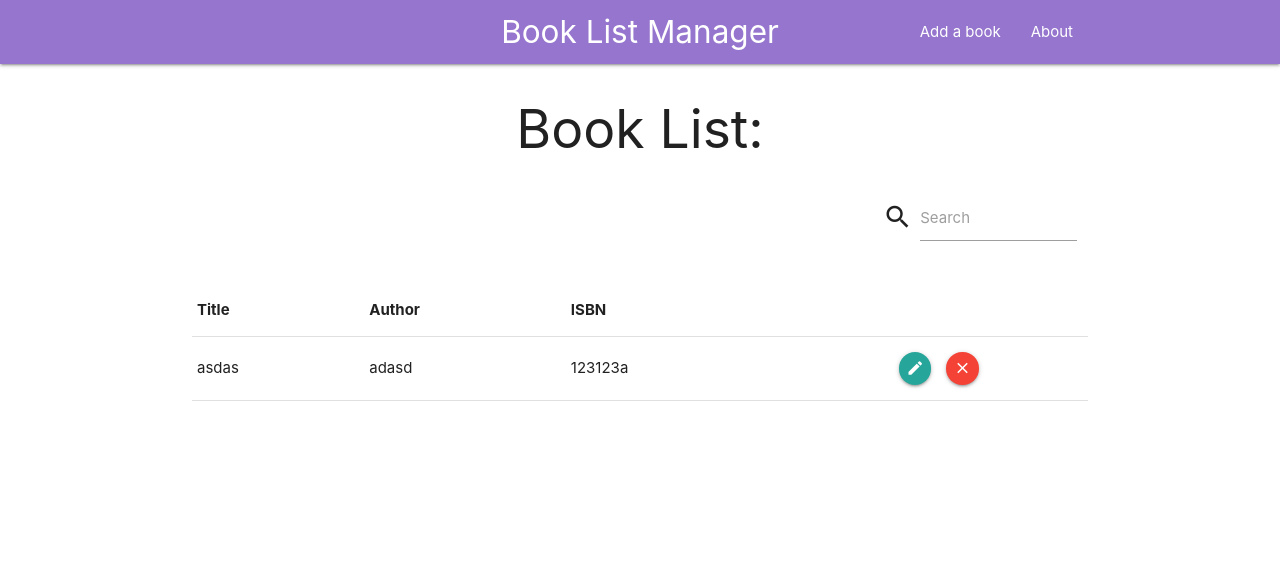
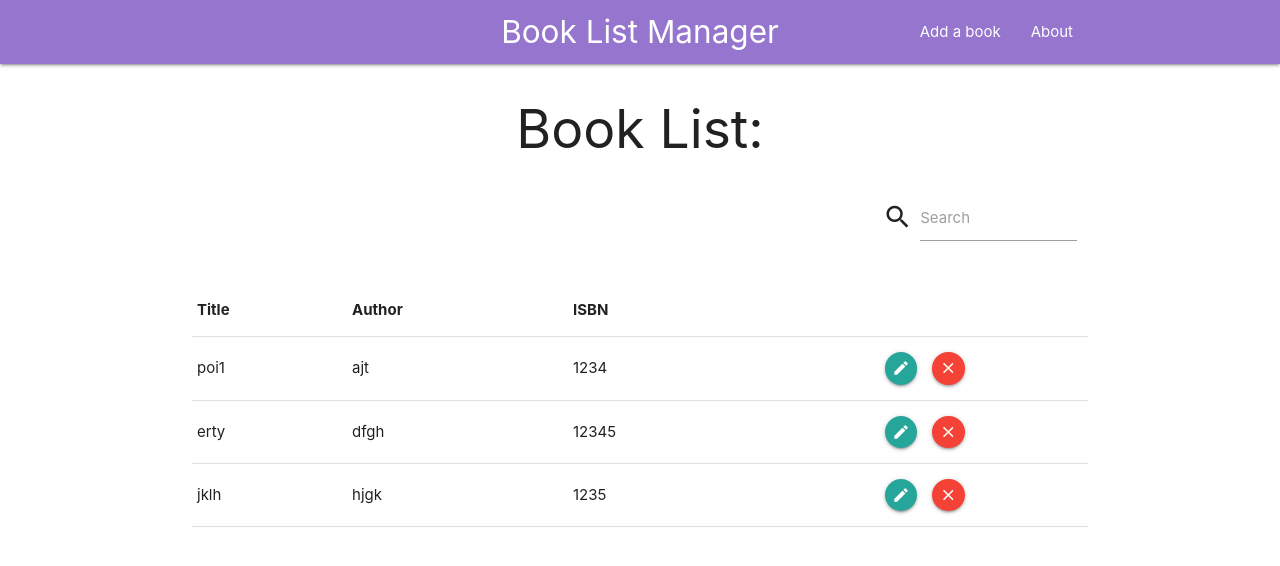
Before and after one commit to DrJulik/book_manager_react, a React (Create React App) app: page / in a window 1280 px wide. Shown: the top 566 px of the page. Built offline with nearby package versions, Linux system fonts and the light colour scheme; data requests are answered from the project's data file.

Commit message:
made search work

```diff
--- a/db.json
+++ b/db.json
@@ -1,10 +1,22 @@
 {
   "books": [
     {
-      "title": "asdas",
-      "author": "adasd",
-      "isbn": "123123a",
-      "id": 1
+      "title": "poi1",
+      "author": "ajt",
+      "isbn": "1234",
+      "id": 2
+    },
+    {
+      "title": "erty",
+      "author": "dfgh",
+      "isbn": "12345",
+      "id": 3
+    },
+    {
+      "title": "jklh",
+      "author": "hjgk",
+      "isbn": "1235",
+      "id": 4
     }
   ]
 }
--- a/package.json
+++ b/package.json
@@ -7,6 +7,7 @@
     "@testing-library/react": "^9.5.0",
     "@testing-library/user-event": "^7.2.1",
     "axios": "^0.19.2",
+    "classnames": "^2.2.6",
     "materialize-css": "^1.0.0-rc.2",
     "react": "^16.13.0",
     "react-dom": "^16.13.0",
--- a/src/components/Books/AddBook.js
+++ b/src/components/Books/AddBook.js
@@ -1,5 +1,6 @@
 import React, { Component } from "react";
 import axios from "axios";
+import classnames from "classnames";
 // import { v4 as uuidv4 } from "uuid";
 import { Consumer } from "../../context/context";
 
@@ -7,7 +8,8 @@ class AddBook extends Component {
 	state = {
 		title: "",
 		author: "",
-		isbn: ""
+		isbn: "",
+		errors: {}
 	};
 
 	onChange = e => {
@@ -17,6 +19,20 @@ class AddBook extends Component {
 	onSubmit = async (dispatch, e) => {
 		e.preventDefault();
 		const { title, author, isbn } = this.state;
+
+		// checking for errors
+		if (title === "") {
+			this.setState({ errors: { title: "Title is required!" } });
+			return;
+		}
+		if (author === "") {
+			this.setState({ errors: { author: "Author is required!" } });
+			return;
+		}
+		if (isbn === "") {
+			this.setState({ errors: { isbn: "Isbn is required!" } });
+			return;
+		}
 
 		const newBook = {
 			// id: uuidv4(),
@@ -40,7 +56,7 @@ class AddBook extends Component {
 	};
 
 	render() {
-		const { title, author, isbn } = this.state;
+		const { title, author, isbn, errors } = this.state;
 		return (
 			<Consumer>
 				{value => {
@@ -55,30 +71,42 @@ class AddBook extends Component {
 								>
 									<div className="input-field col s12">
 										<input
+											className={classnames("", { invalid: errors.title })}
 											value={title}
 											name="title"
 											type="text"
 											onChange={this.onChange}
 										/>
 										<label htmlFor="title">Title</label>
+										{errors.title ? (
+											<p style={{ color: "red" }}>{errors.title}</p>
+										) : null}
 									</div>
 									<div className="input-field col s12">
 										<input
+											className={classnames("", { invalid: errors.author })}
 											value={author}
 											name="author"
 											type="text"
 											onChange={this.onChange}
 										/>
 										<label htmlFor="author">Author</label>
+										{errors.author ? (
+											<p style={{ color: "red" }}>{errors.author}</p>
+										) : null}
 									</div>
 									<div className="input-field col s12 ">
 										<input
+											className={classnames("", { invalid: errors.isbn })}
 											value={isbn}
 											name="isbn"
 											type="text"
 											onChange={this.onChange}
 										/>
 										<label htmlFor="isbn">ISBN</label>
+										{errors.isbn ? (
+											<p style={{ color: "red" }}>{errors.isbn}</p>
+										) : null}
 									</div>
 									<div className="input-field col s12">
 										<button
--- a/src/components/Books/Books.js
+++ b/src/components/Books/Books.js
@@ -1,18 +1,45 @@
 import React, { Component } from "react";
 import Book from "./Book";
-import Search from "./Search";
+// import Search from "./Search";
 import { Consumer } from "../../context/context";
 
 class Books extends Component {
+	state = {
+		search: ""
+	};
+
+	searchHandler = e => {
+		this.setState({ search: e.target.value });
+	};
+
 	render() {
 		return (
 			<Consumer>
 				{value => {
 					const { books } = value;
+					let filteredBooks = books.filter(
+						book =>
+							book.title.includes(this.state.search) ||
+							book.author.includes(this.state.search) ||
+							book.isbn.includes(this.state.search)
+					);
 					return (
 						<div>
 							<h2>Book List:</h2>
-							<Search />
+							{/* Testing this way of searching */}
+							<div className="row">
+								<div className="input-field col s3 right">
+									<i className="material-icons prefix">search</i>
+									<input
+										name="search"
+										type="text"
+										onChange={this.searchHandler}
+									/>
+									<label htmlFor="search" style={{ pointerEvents: "none" }}>
+										Search
+									</label>
+								</div>
+							</div>
 							<table className="highlight">
 								<thead>
 									<tr>
@@ -24,7 +51,7 @@ class Books extends Component {
 								</thead>
 
 								<tbody>
-									{books.map(book => {
+									{filteredBooks.map(book => {
 										return (
 											<Book
 												key={book.id}
--- a/src/components/Books/EditBook.js
+++ b/src/components/Books/EditBook.js
@@ -1,6 +1,7 @@
 import React, { Component } from "react";
 import axios from "axios";
 import M from "materialize-css";
+import classnames from "classnames";
 // import { v4 as uuidv4 } from "uuid";
 import { Consumer } from "../../context/context";
 
@@ -8,7 +9,8 @@ class EditBook extends Component {
 	state = {
 		title: "",
 		author: "",
-		isbn: ""
+		isbn: "",
+		errors: {}
 	};
 
 	async componentDidMount() {
@@ -32,6 +34,20 @@ class EditBook extends Component {
 	onSubmit = async (dispatch, e) => {
 		e.preventDefault();
 		const { title, author, isbn } = this.state;
+
+		// checking for errors
+		if (title === "") {
+			this.setState({ errors: { title: "Title is required!" } });
+			return;
+		}
+		if (author === "") {
+			this.setState({ errors: { author: "Author is required!" } });
+			return;
+		}
+		if (isbn === "") {
+			this.setState({ errors: { isbn: "Isbn is required!" } });
+			return;
+		}
 
 		const updContact = {
 			title,
@@ -60,7 +76,7 @@ class EditBook extends Component {
 	};
 
 	render() {
-		const { title, author, isbn } = this.state;
+		const { title, author, isbn, errors } = this.state;
 		return (
 			<Consumer>
 				{value => {
@@ -75,32 +91,42 @@ class EditBook extends Component {
 								>
 									<div className="input-field col s12">
 										<input
+											className={classnames("", { invalid: errors.title })}
 											value={title}
 											name="title"
 											type="text"
 											onChange={this.onChange}
 										/>
-										<label htmlFor="title" className="active">
-											Title
-										</label>
+										<label htmlFor="title">Title</label>
+										{errors.title ? (
+											<p style={{ color: "red" }}>{errors.title}</p>
+										) : null}
 									</div>
 									<div className="input-field col s12">
 										<input
+											className={classnames("", { invalid: errors.author })}
 											value={author}
 											name="author"
 											type="text"
 											onChange={this.onChange}
 										/>
 										<label htmlFor="author">Author</label>
+										{errors.author ? (
+											<p style={{ color: "red" }}>{errors.author}</p>
+										) : null}
 									</div>
 									<div className="input-field col s12 ">
 										<input
+											className={classnames("", { invalid: errors.isbn })}
 											value={isbn}
 											name="isbn"
 											type="text"
 											onChange={this.onChange}
 										/>
 										<label htmlFor="isbn">ISBN</label>
+										{errors.isbn ? (
+											<p style={{ color: "red" }}>{errors.isbn}</p>
+										) : null}
 									</div>
 									<div className="input-field col s12">
 										<button
--- a/src/components/Books/Search.js
+++ b/src/components/Books/Search.js
@@ -1,25 +1,42 @@
 import React, { Component } from "react";
+import { Consumer } from "../../context/context";
 
 export class Search extends Component {
 	state = {
 		search: ""
 	};
 
-	searchHandler = e => {
-		this.setState({ search: e.target.value });
+	searchHandler = (dispatch, e) => {
+		this.setState({ search: e.target.value }, () => {
+			dispatch({ type: "SEARCH_BOOK", payload: this.state.search });
+			dispatch({ type: "RESET_STATE" });
+		});
 	};
+
 	render() {
+		// let filterText = this.state.search;
+		return (
+			<Consumer>
+				{value => {
+					const { dispatch } = value;
 					return (
 						<div className="row">
 							<div className="input-field col s3 right">
 								<i className="material-icons prefix">search</i>
-					<input name="search" type="text" onChange={this.searchHandler} />
+								<input
+									name="search"
+									type="text"
+									onChange={this.searchHandler.bind(this, dispatch)}
+								/>
 								<label htmlFor="search" style={{ pointerEvents: "none" }}>
 									Search
 								</label>
 							</div>
 						</div>
 					);
+				}}
+			</Consumer>
+		);
 	}
 }
 
```
Also changed, not shown: src/context/context.js (+10 -0 lines), 1 other file (tests, documents, lock files or other folders). Lines whose indentation alone changed are shown as unchanged.
